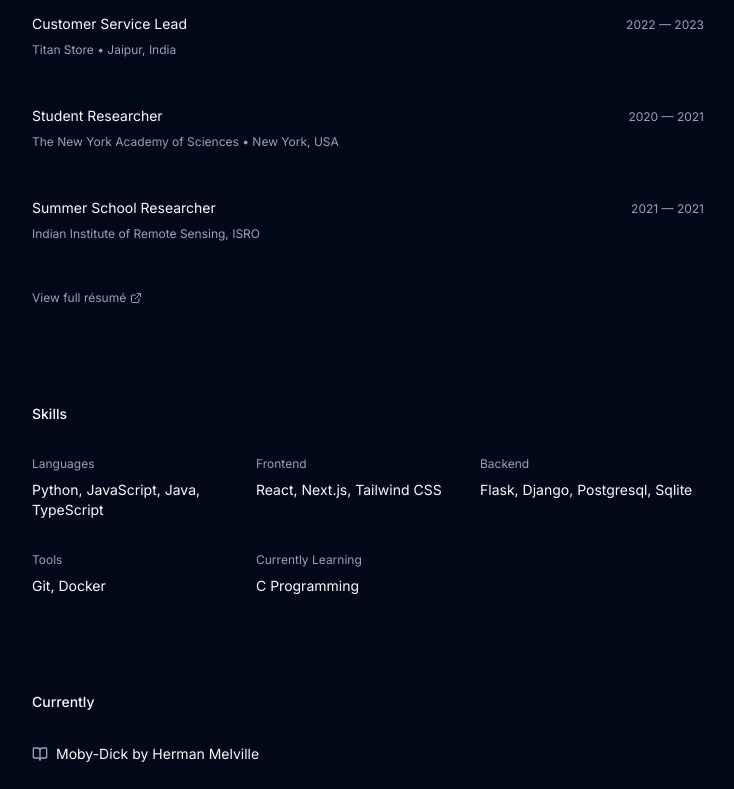
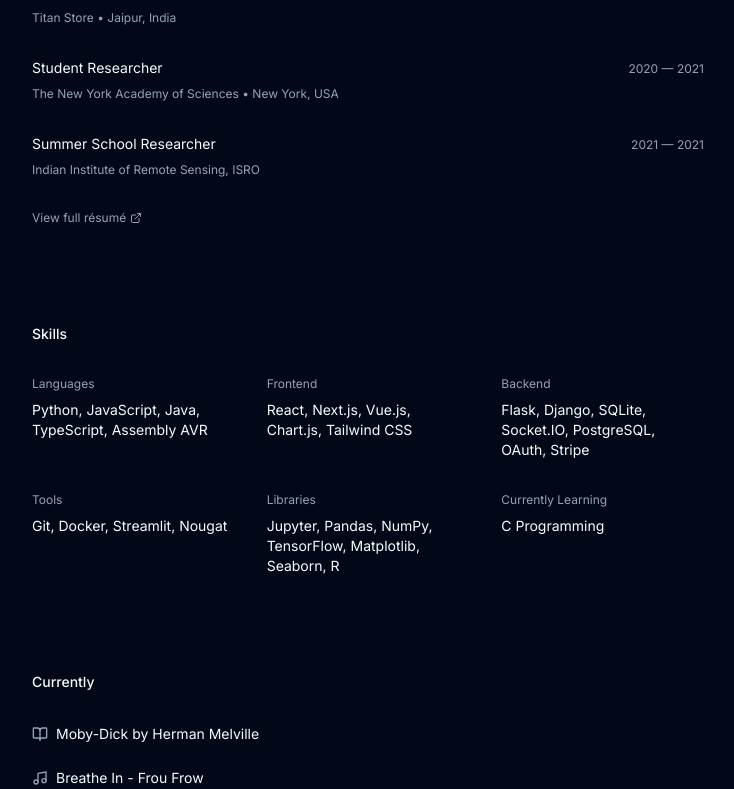
Before and after one commit to 5rijan/portfolio, a Next.js app: page /about in a window 1280 px wide. Shown: the part 856-1645 px from the top of the page, without its empty margins (272-1006 px from the left). Built offline with nearby package versions, Linux system fonts and the light colour scheme.

Commit message:
adding new languages:

```diff
--- a/src/app/about/page.tsx
+++ b/src/app/about/page.tsx
@@ -41,7 +41,7 @@ export default function About() {
       <section className="space-y-12">
         <h2 className="text-sm font-medium">Experience</h2>
 
-        <div className="space-y-12">
+        <div className="space-y-8">
           <div className="space-y-2">
             <div className="flex justify-between items-baseline">
               <h3 className="text-sm">Research Project Assistant</h3>
@@ -98,28 +98,33 @@ export default function About() {
       <section className="space-y-8">
         <h2 className="text-sm font-medium">Skills</h2>
 
-        <div className="flex flex-wrap gap-y-8">
-          <div className="w-full md:w-1/3 space-y-2">
+        <div className="grid grid-cols-1 md:grid-cols-2 lg:grid-cols-3 gap-8">
+          <div className="space-y-2">
             <h3 className="text-xs text-muted-foreground">Languages</h3>
-            <p className="text-sm">Python, JavaScript, Java, TypeScript</p>
+            <p className="text-sm">Python, JavaScript, Java, TypeScript, Assembly AVR</p>
           </div>
 
-          <div className="w-full md:w-1/3 space-y-2">
+          <div className="space-y-2">
             <h3 className="text-xs text-muted-foreground">Frontend</h3>
-            <p className="text-sm">React, Next.js, Tailwind CSS</p>
+            <p className="text-sm">React, Next.js, Vue.js, Chart.js, Tailwind CSS</p>
           </div>
 
-          <div className="w-full md:w-1/3 space-y-2">
+          <div className="space-y-2">
             <h3 className="text-xs text-muted-foreground">Backend</h3>
-            <p className="text-sm">Flask, Django, Postgresql, Sqlite</p>
+            <p className="text-sm">Flask, Django, SQLite, Socket.IO, PostgreSQL, OAuth, Stripe</p>
           </div>
 
-          <div className="w-full md:w-1/3 space-y-2">
+          <div className="space-y-2">
             <h3 className="text-xs text-muted-foreground">Tools</h3>
-            <p className="text-sm">Git, Docker</p>
+            <p className="text-sm">Git, Docker, Streamlit, Nougat</p>
           </div>
 
-          <div className="w-full md:w-1/3 space-y-2">
+          <div className="space-y-2">
+            <h3 className="text-xs text-muted-foreground">Libraries</h3>
+            <p className="text-sm">Jupyter, Pandas, NumPy, TensorFlow, Matplotlib, Seaborn, R</p>
+          </div>
+
+          <div className="space-y-2">
             <h3 className="text-xs text-muted-foreground">Currently Learning</h3>
             <p className="text-sm">C Programming</p>
           </div>
```
